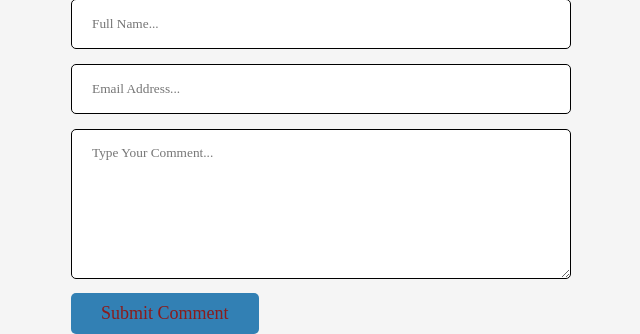
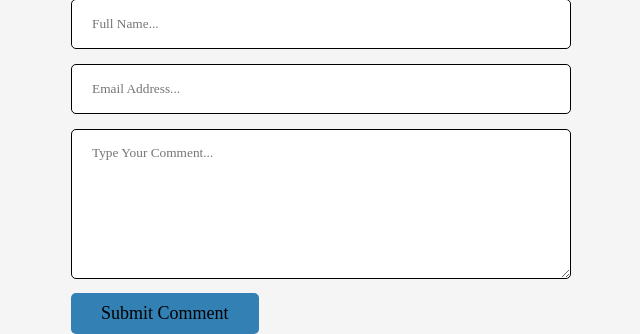
Before and after one commit to hazeltara/My-Travel, a PHP site: page /home.php in a window 1280 px wide. Shown: the part 4655-4989 px from the top of the page, without its empty margins (319-959 px from the left). Run offline with PHP 8.4, Linux system fonts and the light colour scheme; data that the repository does not hold is empty.

Commit message:
ubah warna teks submit

```diff
--- a/style.css
+++ b/style.css
@@ -529,7 +529,7 @@ header.sticky{
     background: #3280b4;
     font-size: 18px;
     border-radius: 5px;
-    color: #8b1b1b;
+    color: rgb(0, 0, 0);
 }
 .comment-box button:hover{
     background-color: #54b8fa;
```
